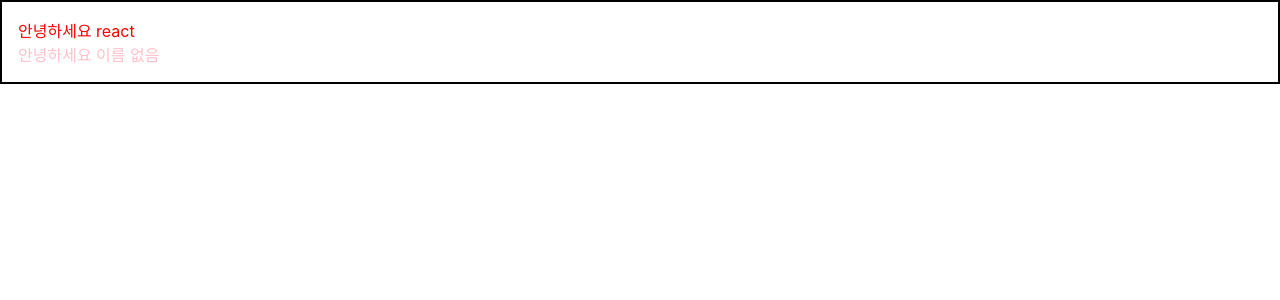
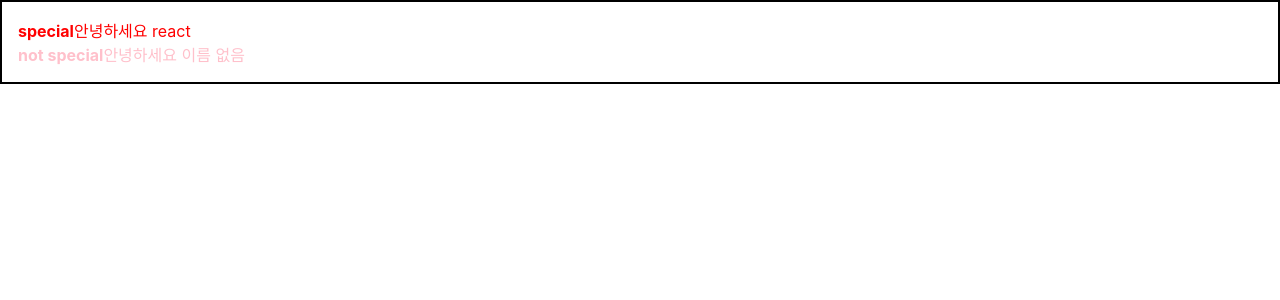
Before and after one commit to rxjang/react, a React (Create React App) app in the folder begin-react/: page / in a window 1280 px wide. Shown: the top 300 px of the page. Built offline with nearby package versions, Linux system fonts and the light colour scheme.

Commit message:
Conditional Rendering

```diff
--- a/begin-react/src/App.js
+++ b/begin-react/src/App.js
@@ -6,7 +6,7 @@ function App() {
 
   return (
     <Wrapper>
-      <Hello name="react" color="red"></Hello>
+      <Hello name="react" color="red" isSpecial={true}></Hello>
       <Hello color="pink"></Hello>
     </Wrapper>
   );
--- a/begin-react/src/Hello.js
+++ b/begin-react/src/Hello.js
@@ -1,10 +1,15 @@
 import React from 'react';
 
-function Hello({color,name}){
-
-return <div style={{
-    color
-    }}>안녕하세요 {name}</div>;
+function Hello({color,name, isSpecial}){
+    return (
+        <div style={{
+            color
+        }}>
+            {/* {isSpecial && <b>*</b>} */}
+            <b>{isSpecial? 'special':'not special'}</b>
+            안녕하세요 {name}
+        </div>
+    );
 }
 
 Hello.defaultProps={
```
Also changed, not shown: 1 other file (tests, documents, lock files or other folders).
